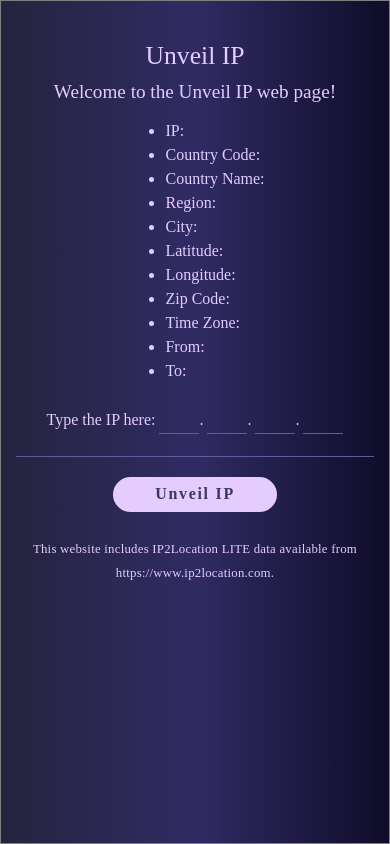
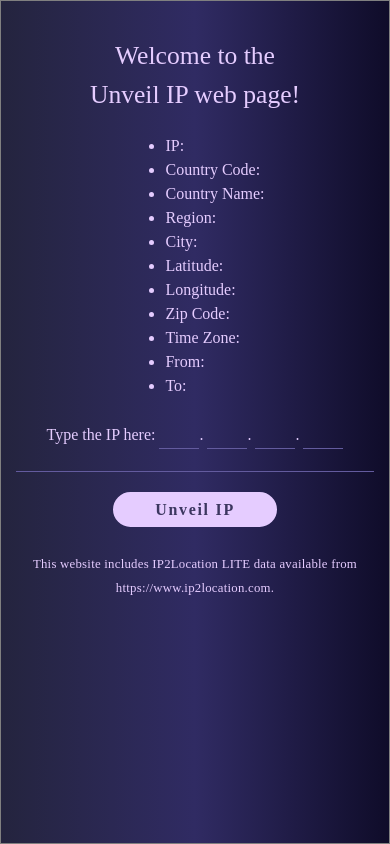
Before and after one commit to pamcuellas/unveil-IP, a website: page views/index.html in a window 390 px wide. Drawn offline with nearby package versions, Linux system fonts and the light colour scheme; files that its build step writes are made by us from their sources; files whose address does not match are found by name; a web font is replaced by a local one.

Commit message:
Text title page changed.

```diff
--- a/public/css/app.css
+++ b/public/css/app.css
@@ -86,9 +86,6 @@ div {
 	h1 {
 		font-size: 1.6em;
 	}
-	h2 {
-		font-size: 1.2em;
-	}
 
 	.ip2location {
     	letter-spacing: 0.015rem;
--- a/views/index.html
+++ b/views/index.html
@@ -25,8 +25,9 @@
 <body>
 
 	<div class="container-fluid h-100 pt-5 d-flex flex-column align-items-center align-content-around">
-		<h1 class="text-center">Unveil IP</h1>
-		<h2 class="text-center pb-2">Welcome to the Unveil IP web page!</h2>
+
+		<h1 class="text-center">Welcome to the</h1>
+		<h1 class="text-center pb-3">Unveil IP web page!</h1>
 
 		<ul class="data pb-2">
 			<li font-weight-light>IP:  <span class="ip font-weight-light"></span></li>
```
Also changed, not shown: 2 other files.
